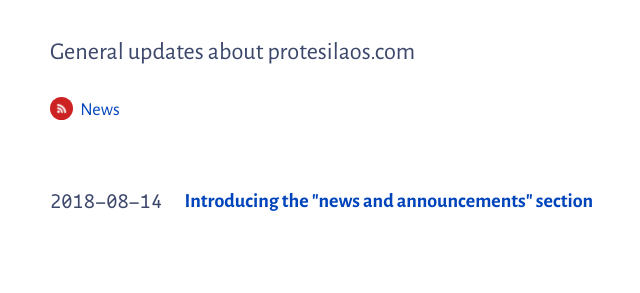
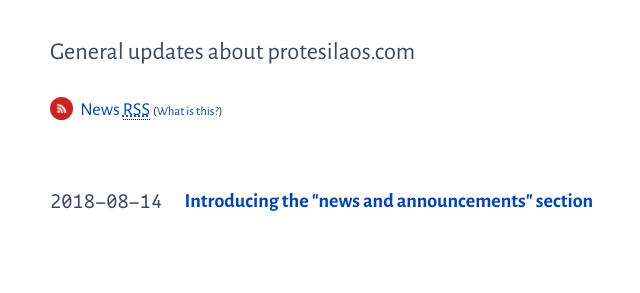
Before and after one commit to protesilaos/protesilaos.github.io, a Jekyll site: the page built from _pages/indices/news.html, in a window 1280 px wide. Shown: the part 238-531 px from the top of the page, without its empty margins (254-894 px from the left). Built offline with Jekyll 4.4.1, drawn with Linux system fonts in a browser that asks for light colours.

Commit message:
Add abbr for RSS and link to feeds page

```diff
--- a/_layouts/index.html
+++ b/_layouts/index.html
@@ -18,9 +18,12 @@ layout: default
                 <span class="index-rss">
                     <img class="index-rss-icon" src="{{ 'images/other/rss.png' | absolute_url }}" alt="Feed icon"/>
                     <a class="index-rss-feed" href="{{ page.index-feed.url }}">
-                        {{ page.index-feed.text }}
+                        {{ page.index-feed.text }} <abbr title="Really Simple Syndication">RSS</abbr>
+                    </a>
+                    <small>
+                        (<a href="/feeds/">What is this?</a>)
+                    </small>
                 </span>
-                </a>
             </div>
         {% endif %}
 
```
